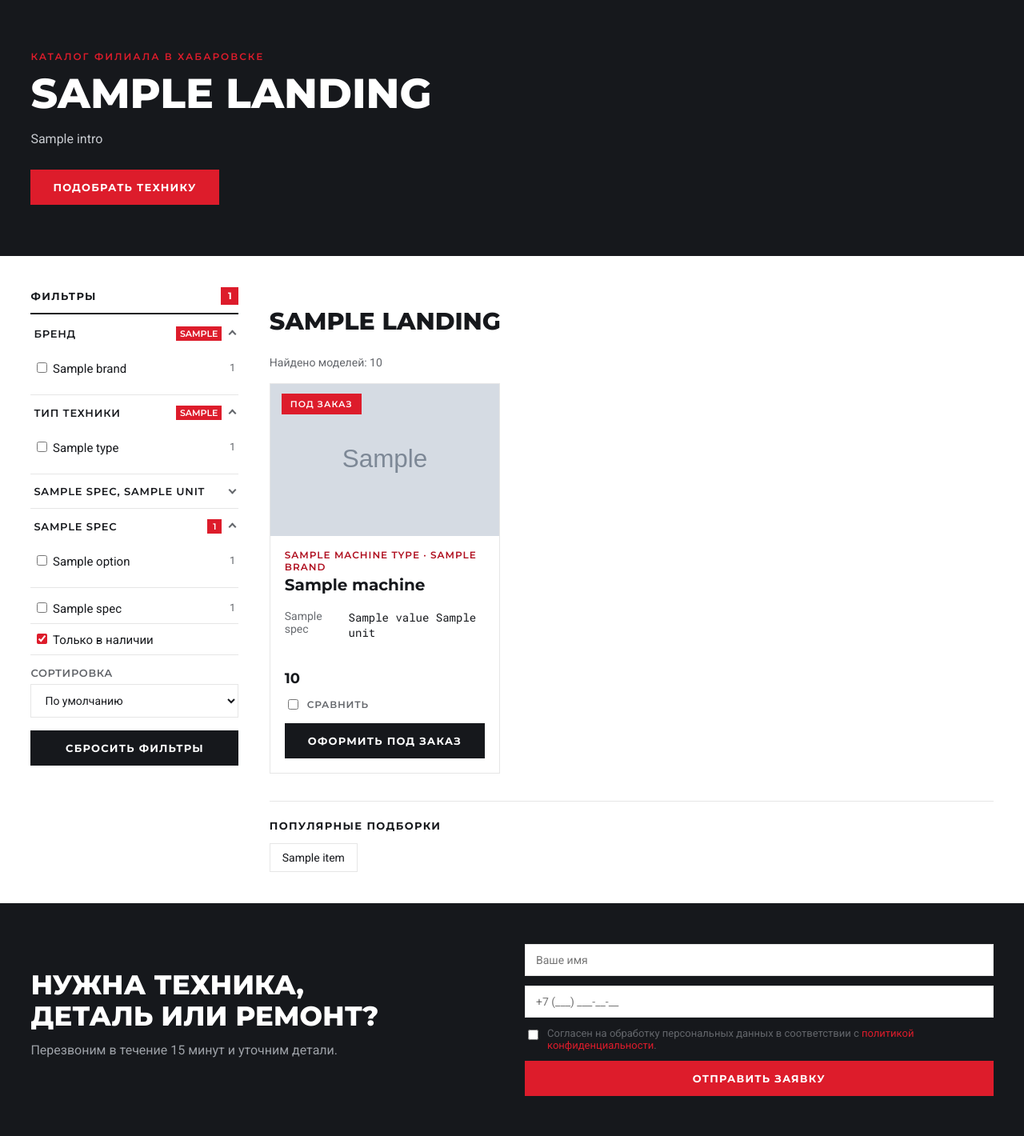
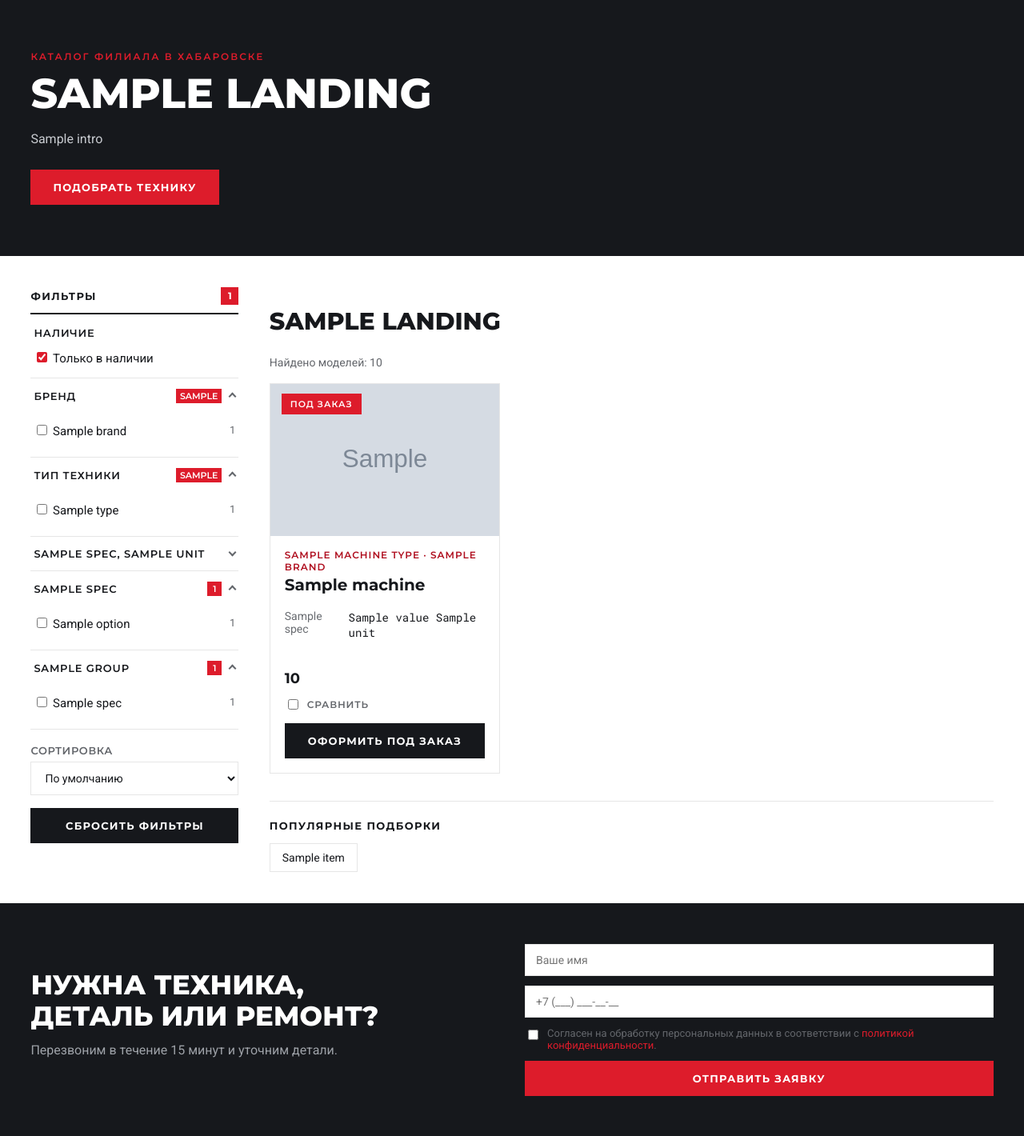
Before and after one commit to S3raphimCS/Modern-Machinery, a Django app: template templates/catalog/landing.html in a window 1280 px wide. Shown: the part 136-1556 px from the top of the page at 80% size. Run offline with Django 5.2, Linux system fonts and the light colour scheme; the template is opened without the code that fills it: most values are stand-ins (such as "Sample title", 1, 10 or a date in 2020); grey boxes marked "Sample" are stand-in pictures.

Commit message:
Give every filter a heading in the catalogue panel
Single checkboxes sat outside the collapsible sections with no heading at all,
so they read as having escaped the panel. The reasoning behind that was only
half right: collapsing a one-row section is indeed a wasted click, but that
says nothing about labelling it, and the two got conflated.

Boolean specs already carry a group in the dictionary - the air conditioning
filter belongs to Equipment - while every numeric and choice spec got a
section named after it and the booleans were dumped together nameless. They
are now grouped under their own heading like everything else, and the section
grows naturally as more such specs appear.

Stock availability is not a spec but a separate filter, and the one a supply
manager reaches for first. It moves to the top of the panel, always visible so
it costs no click, but with a heading of its own.

```diff
--- a/static/css/main.css
+++ b/static/css/main.css
@@ -262,8 +262,16 @@ img { max-width: 100%; }
 }
 .mm-filters__row:hover .mm-filters__count { color: var(--mm-red-dark); }
 
-.mm-filters__flat { padding-top: 6px; }
-.mm-filters__sort { margin-top: 14px; }
+/* Наличие: всегда на виду, но с заголовком — строка без подписи выглядела
+   выпавшей из панели. */
+.mm-filters__pinned { border-bottom: 1px solid var(--mm-border); padding-bottom: 6px; }
+.mm-filters__pinned-title {
+  font-family: var(--mm-font-display); font-weight: 600; font-size: 13px;
+  letter-spacing: .8px; text-transform: uppercase; color: var(--mm-ink);
+  padding: 13px 4px 4px;
+}
+
+.mm-filters__sort { margin-top: 18px; }
 .mm-filters__reset { margin-top: 16px; }
 
 .mm-filters__range { display: flex; gap: 8px; align-items: center; }
--- a/templates/catalog/partials/filters.html
+++ b/templates/catalog/partials/filters.html
@@ -22,6 +22,23 @@
     {% if filters.active_count %}
       <span class="mm-filters__badge">{{ filters.active_count }}</span>
     {% endif %}
+  </div>
+
+  {% comment %}
+    Наличие вынесено наверх и не сворачивается: снабженцу это первое, что нужно
+    отсечь, и прятать самый частый фильтр за раскрывающимся заголовком значило
+    бы добавить клик там, где его быть не должно. Заголовок при этом есть — без
+    него строка выглядела выпавшей из панели.
+  {% endcomment %}
+  <div class="mm-filters__pinned">
+    <div class="mm-filters__pinned-title">Наличие</div>
+    <label class="mm-filters__row">
+      <span>
+        <input type="checkbox" name="in_stock" value="1"
+               {% if filters.in_stock_only %}checked{% endif %}>
+        Только в наличии
+      </span>
+    </label>
   </div>
 
   <details class="mm-filters__section" {% if facets.brands_selected %}open{% endif %}>
@@ -116,12 +133,17 @@
     </details>
   {% endfor %}
 
-  {% comment %}
-    Одиночные переключатели и сортировка не сворачиваются: прятать за
-    заголовком единственную строку — лишний клик без выигрыша в месте.
-  {% endcomment %}
-  <div class="mm-filters__flat">
-    {% for spec in facets.booleans %}
+  {% for group in facets.boolean_groups %}
+    <details class="mm-filters__section" {% if group.selected_count %}open{% endif %}>
+      <summary class="mm-filters__summary">
+        <span class="mm-filters__summary-label">{{ group.name }}</span>
+        {% if group.selected_count %}
+          <span class="mm-filters__badge mm-filters__badge--small">{{ group.selected_count }}</span>
+        {% endif %}
+        <span class="mm-filters__chevron" aria-hidden="true"></span>
+      </summary>
+      <div class="mm-filters__body">
+        {% for spec in group.items %}
           <label class="mm-filters__row">
             <span>
               <input type="checkbox" name="spec_{{ spec.code }}" value="1"
@@ -131,15 +153,11 @@
             <span class="mm-filters__count">{{ spec.count }}</span>
           </label>
         {% endfor %}
+      </div>
+    </details>
+  {% endfor %}
 
-    <label class="mm-filters__row">
-      <span>
-        <input type="checkbox" name="in_stock" value="1"
-               {% if filters.in_stock_only %}checked{% endif %}>
-        Только в наличии
-      </span>
-    </label>
-
+  {% comment %}Сортировка — не фильтр, поэтому стоит отдельно и не сворачивается.{% endcomment %}
   <div class="mm-filters__sort">
     <label class="mm-filters__label" for="mm-sort">Сортировка</label>
     <select class="mm-input" name="sort" id="mm-sort">
@@ -150,7 +168,6 @@
       <option value="new" {% if filters.sort == 'new' %}selected{% endif %}>Сначала новые</option>
     </select>
   </div>
-  </div>
 
   <noscript>
     <button class="mm-btn mm-btn--dark mm-btn--block" type="submit">Показать</button>
```
Also changed, not shown: apps/catalog/services/facets.py (+18 -2 lines), apps/catalog/tests/test_facets.py (+30 -1 lines), apps/catalog/tests/test_views.py (+51 -0 lines). Lines whose indentation alone changed are shown as unchanged.
